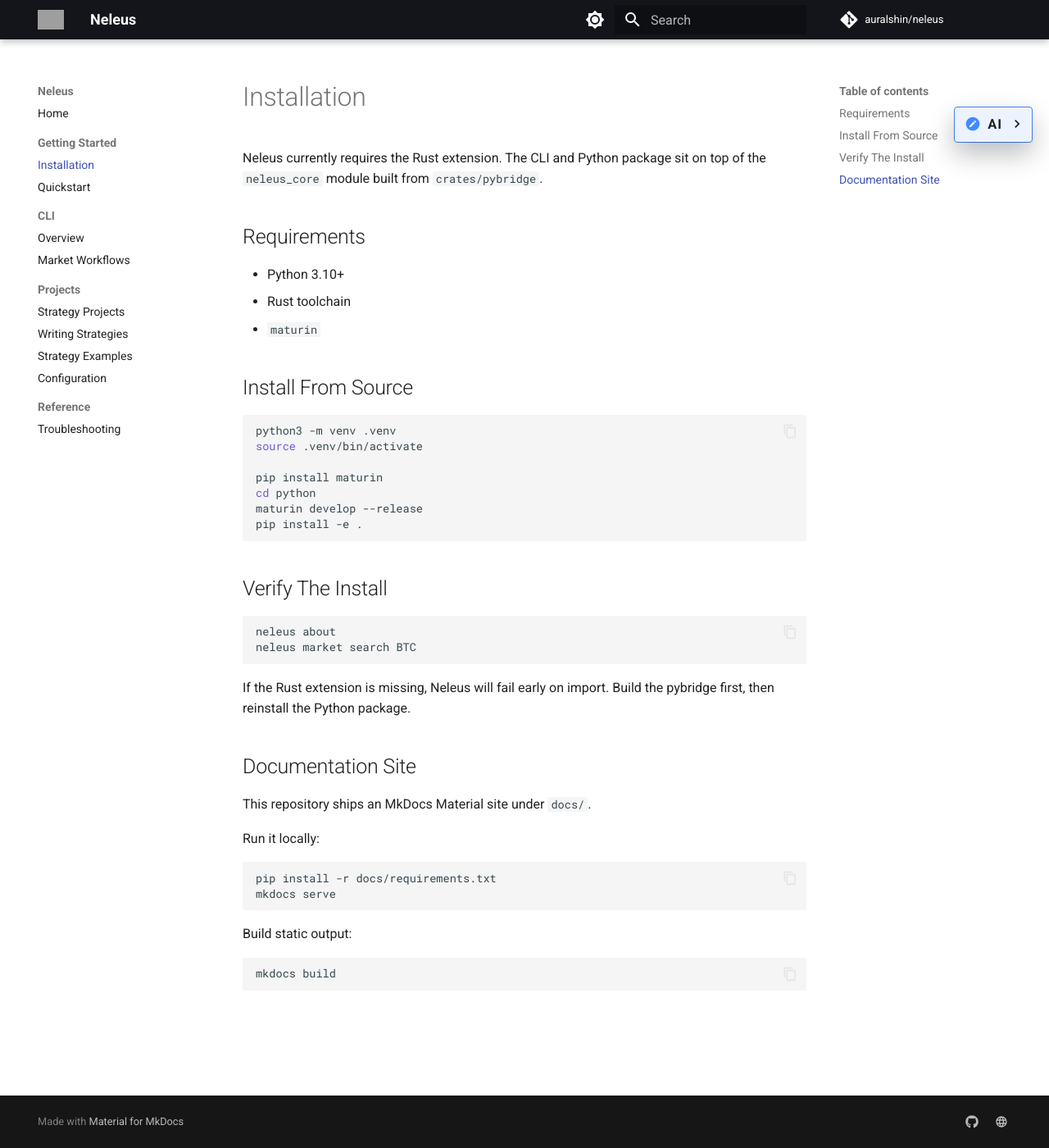
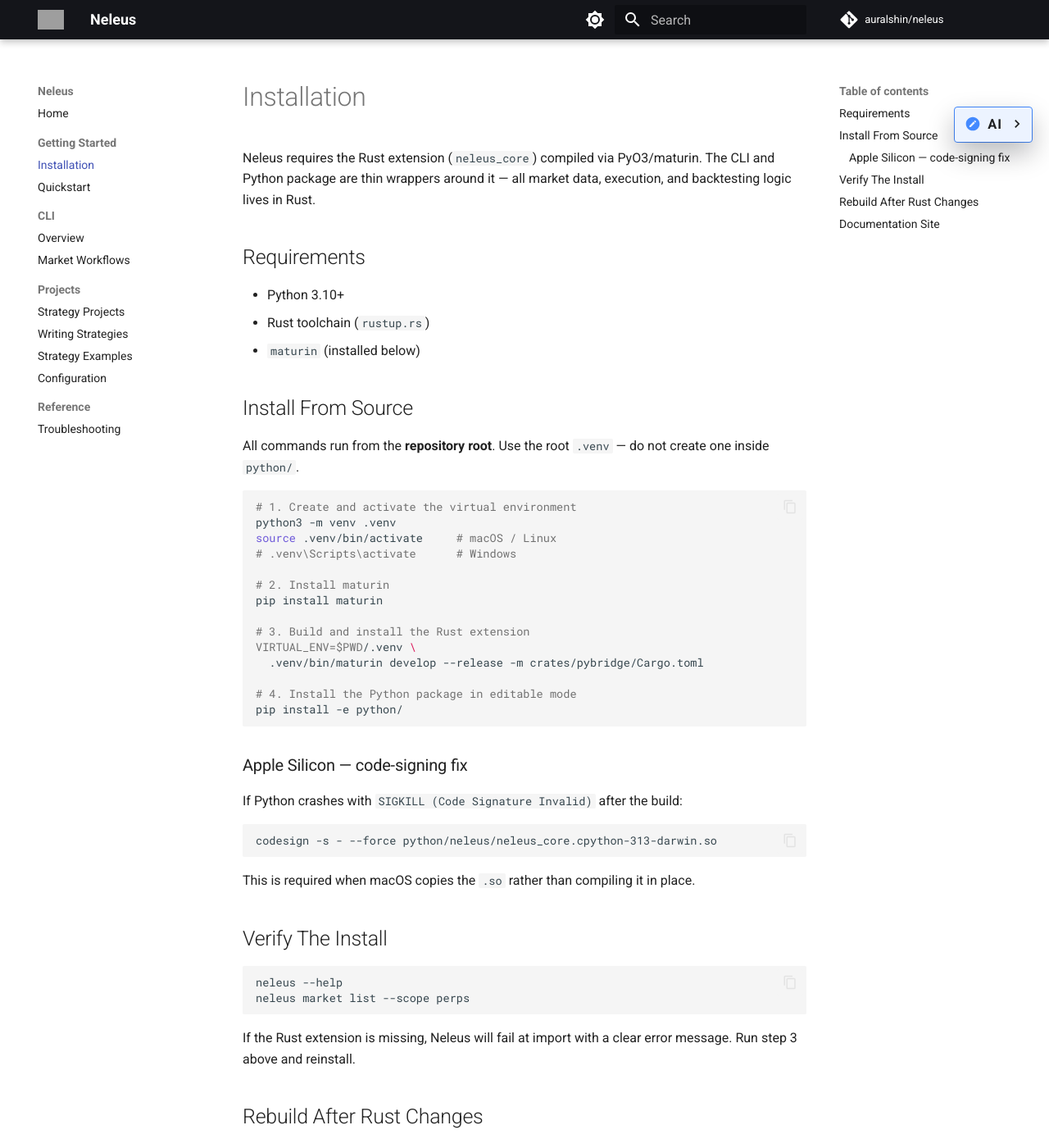
Before and after one commit to auralshin/neleus, an MkDocs documentation site: the page built from docs/getting-started/installation.md, in a window 1280 px wide and 1400 px high. Shown: the whole window at 82% size. Built offline with MkDocs 1.6.1 and Material for MkDocs 9.7.7, drawn with Linux system fonts in a browser that asks for light colours; comment, search, counter and statistics services are not loaded; some of the changed text lies outside the part shown; grey boxes are pictures that could not be loaded.

Commit message:
docs: update all docs for HIP-4, REPL, root venv, and Rust-first principle
- installation.md: use root .venv, add pip install -e python/ step,
  add Apple Silicon codesign note, add rebuild-after-Rust-changes section
- index.md: add HIP-4 and REPL to feature grid and workflow table,
  update product scope list
- cli/market.md: add Market Scopes reference table with hip4 entry,
  add HIP-4 outcome market section with coin encoding details
- cli/overview.md: add hip4 to market list scope column, add REPL
  section with usage and TTY/non-TTY behaviour, add HIP-4 note
- CLAUDE.md: add Documentation section with file map, auto-deploy note,
  local serve command, and guidance on when to update docs

Co-Authored-By: Claude Sonnet 4.6 <noreply@anthropic.com>

````diff
--- a/docs/getting-started/installation.md
+++ b/docs/getting-started/installation.md
@@ -1,39 +1,67 @@
 # Installation
 
-Neleus currently requires the Rust extension. The CLI and Python package sit on top of the `neleus_core` module built from `crates/pybridge`.
+Neleus requires the Rust extension (`neleus_core`) compiled via PyO3/maturin. The CLI and Python package are thin wrappers around it — all market data, execution, and backtesting logic lives in Rust.
 
 ## Requirements
 
 - Python 3.10+
-- Rust toolchain
-- `maturin`
+- Rust toolchain (`rustup.rs`)
+- `maturin` (installed below)
 
 ## Install From Source
 
+All commands run from the **repository root**. Use the root `.venv` — do not create one inside `python/`.
+
 ```bash
+# 1. Create and activate the virtual environment
 python3 -m venv .venv
-source .venv/bin/activate
+source .venv/bin/activate     # macOS / Linux
+# .venv\Scripts\activate      # Windows
 
+# 2. Install maturin
 pip install maturin
-cd python
-maturin develop --release
-pip install -e .
+
+# 3. Build and install the Rust extension
+VIRTUAL_ENV=$PWD/.venv \
+  .venv/bin/maturin develop --release -m crates/pybridge/Cargo.toml
+
+# 4. Install the Python package in editable mode
+pip install -e python/
 ```
+
+### Apple Silicon — code-signing fix
+
+If Python crashes with `SIGKILL (Code Signature Invalid)` after the build:
+
+```bash
+codesign -s - --force python/neleus/neleus_core.cpython-313-darwin.so
+```
+
+This is required when macOS copies the `.so` rather than compiling it in place.
 
 ## Verify The Install
 
 ```bash
-neleus about
-neleus market search BTC
+neleus --help
+neleus market list --scope perps
 ```
 
-If the Rust extension is missing, Neleus will fail early on import. Build the pybridge first, then reinstall the Python package.
+If the Rust extension is missing, Neleus will fail at import with a clear error message. Run step 3 above and reinstall.
+
+## Rebuild After Rust Changes
+
+Any edit to a Rust crate requires a rebuild before the Python CLI sees the change:
+
+```bash
+VIRTUAL_ENV=$PWD/.venv \
+  .venv/bin/maturin develop --release -m crates/pybridge/Cargo.toml
+```
 
 ## Documentation Site
 
-This repository ships an MkDocs Material site under `docs/`.
+This repository ships an MkDocs Material site under `docs/`. It is automatically deployed to GitHub Pages on every push to `main`.
 
-Run it locally:
+Run locally:
 
 ```bash
 pip install -r docs/requirements.txt
````
Also changed, not shown: CLAUDE.md (+28 -0 lines), docs/cli/market.md (+47 -13 lines), docs/cli/overview.md (+31 -4 lines), docs/index.md (+12 -6 lines).
